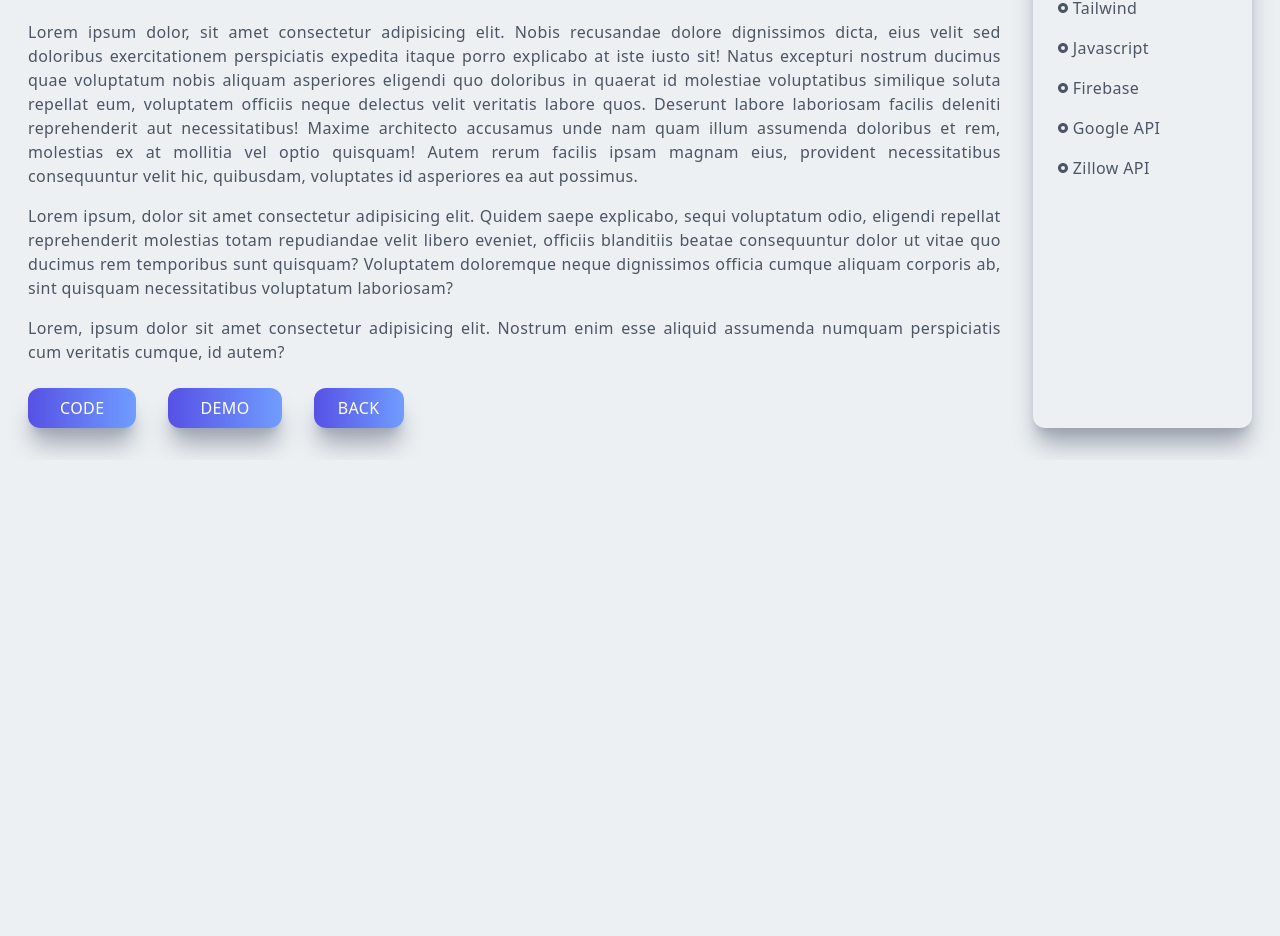
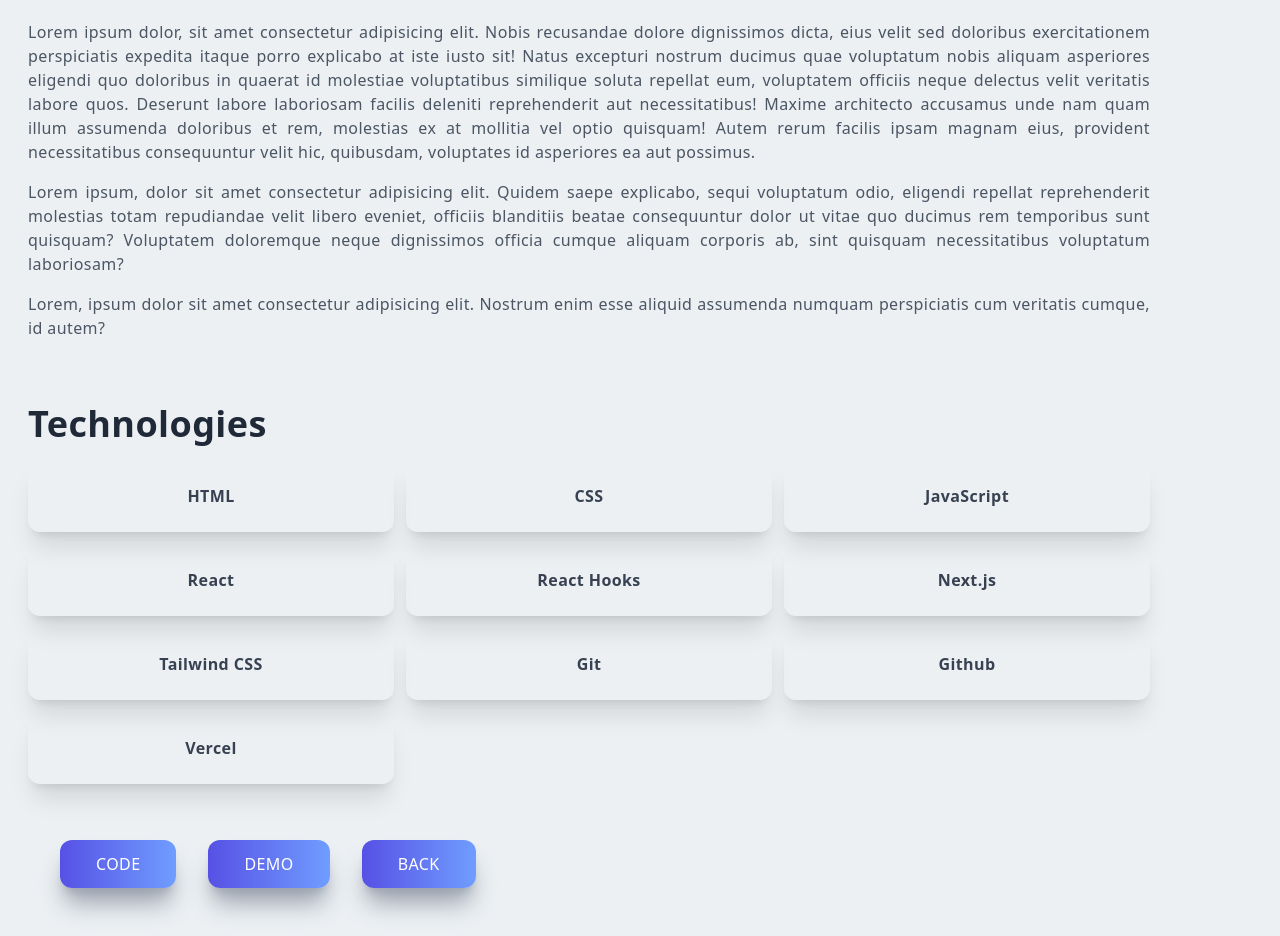
Before and after one commit to catkidd/portfolio-nextjs, a Next.js app: page /projectThree in a window 1280 px wide. Shown: the part 780-1716 px from the top of the page. Before the commit the page ends 1240 px from the top, so only its background shows below. Built offline with nearby package versions, Linux system fonts and the light colour scheme.

Commit message:
fix: project detail page layout updated

```diff
--- a/pages/projectFour.jsx
+++ b/pages/projectFour.jsx
@@ -1,8 +1,18 @@
 import Image from "next/image";
 import React from "react";
 import portfolioImg2 from "../public/assets/projects/portfolio-web-img-2.png";
-import { RiRadioButtonFill } from "react-icons/ri";
 import Link from "next/link";
+
+const technologies = [
+    { name: "HTML" },
+    { name: "CSS" },
+    { name: "JavaScript" },
+    { name: "React" },
+    { name: "Tailwind CSS" },
+    { name: "Git" },
+    { name: "Github" },
+    { name: "Vercel" },
+];
 
 const projectFour = () => {
     return (
@@ -22,11 +32,11 @@ const projectFour = () => {
                 </div>
             </div>
 
-            <div className="max-w-[1240px] mx-auto p-2 grid md:grid-cols-5 gap-8 py-8">
+            <div className="max-w-[1240px] mx-auto p-2 py-8">
                 <div className="col-span-4">
-                    <div className="text-justify">
+                    <div className="text-justify w-11/12">
                         <div className="text-xl tracking-widest font-semibold uppercase text-[#5651e5]">
-                            <p>Portfolio Website 1</p>
+                            <p>Project</p>
                             <hr className="w-8 h-1 mx-4 mt-4 bg-[#709dff] border-0 rounded"></hr>
                         </div>
 
@@ -59,49 +69,42 @@ const projectFour = () => {
                             autem?
                         </p>
                     </div>
-                    <div className="flex flex-row justify-items-start">
+                </div>
+            </div>
+            <div className="max-w-[1240px] mx-auto">
+                <div className="p-2">
+                    <h2 className=" py-4">Technologies</h2>
+                    <div className="grid md:grid-cols-2 lg:grid-cols-3 gap-3 w-11/12 text-center">
+                        {technologies.map((items, i) => {
+                            return (
+                                <p
+                                    className="p-6 font-semibold text-gray-700 shadow-xl rounded-xl hover:scale-105 ease-in duration-300"
+                                    key={i}>
+                                    {items.name}
+                                </p>
+                            );
+                        })}
+                    </div>
+                </div>
+            </div>
+            <div className="max-w-[1240px] mx-auto my-16 w-11/12">
+                <div className="flex flex-row justify-items-start p-2 my-10">
                     <a
                         href="https://github.com/catkidd/react-portfolio-using-tailwind"
                         target="_blank"
                         rel="noreferrer">
-                            <button className="px-8 py-2 mt-4 mr-8">Code</button>
+                        <button className="px-9 py-3 ml-8">Code</button>
                     </a>
                     <a
                         href="https://react-portfolio-using-tailwind.vercel.app/"
                         target="_blank"
                         rel="noreferrer">
-                            <button className="px-8 py-2 mt-4">Demo</button>
+                        <button className="px-9 py-3 ml-8">Demo</button>
                     </a>
-                        <div className="ml-8 py-2 px-6 mt-4 shadow-xl shadow-gray-400 rounded-xl uppercase bg-gradient-to-r from-[#5651e5] to-[#709dff] text-white">
+                    <div className="px-9 py-3 ml-8 shadow-xl shadow-gray-400 rounded-xl uppercase bg-gradient-to-r from-[#5651e5] to-[#709dff] text-white">
                         <Link href="/#projects">
                             <p>Back</p>
                         </Link>
-                        </div>
-                    </div>
-                </div>
-                <div className="col-span-4 md:col-span-1 shadow-xl shadow-gray-400 rounded-xl p-4">
-                    <div className="p-2">
-                        <p className="text-center font-bold pb-2">Technologies</p>
-                        <div className="grid grid-cols-3 md:grid-cols-1">
-                            <p className="text-gray-600 py-2 flex items-center">
-                                <RiRadioButtonFill className="pr-1" /> React
-                            </p>
-                            <p className="text-gray-600 py-2 flex items-center">
-                                <RiRadioButtonFill className="pr-1" /> Tailwind
-                            </p>
-                            <p className="text-gray-600 py-2 flex items-center">
-                                <RiRadioButtonFill className="pr-1" /> Javascript
-                            </p>
-                            <p className="text-gray-600 py-2 flex items-center">
-                                <RiRadioButtonFill className="pr-1" /> Firebase
-                            </p>
-                            <p className="text-gray-600 py-2 flex items-center">
-                                <RiRadioButtonFill className="pr-1" /> Google API
-                            </p>
-                            <p className="text-gray-600 py-2 flex items-center">
-                                <RiRadioButtonFill className="pr-1" /> Zillow API
-                            </p>
-                        </div>
                     </div>
                 </div>
             </div>
--- a/pages/projectOne.jsx
+++ b/pages/projectOne.jsx
@@ -1,8 +1,19 @@
 import Image from "next/image";
 import React from "react";
 import portfolioImg from "../public/assets/projects/portfolio-web-img.png";
-import { RiRadioButtonFill } from "react-icons/ri";
 import Link from "next/link";
+
+const technologies = [
+    { name: "HTML" },
+    { name: "CSS" },
+    { name: "JavaScript" },
+    { name: "React" },
+    { name: "Next.js" },
+    { name: "Tailwind CSS" },
+    { name: "Git" },
+    { name: "Github" },
+    { name: "Vercel" },
+];
 
 const projectOne = () => {
     return (
@@ -25,9 +36,9 @@ const projectOne = () => {
                 </div>
             </div>
 
-            <div className="max-w-[1240px] mx-auto p-2 grid md:grid-cols-5 gap-8 py-8">
+            <div className="max-w-[1240px] mx-auto p-2 py-8">
                 <div className="col-span-4">
-                    <div className="text-justify">
+                    <div className="text-justify w-11/12">
                         <div className="text-xl tracking-widest font-semibold uppercase text-[#5651e5]">
                             <p>Project</p>
                             <hr className="w-8 h-1 mx-4 mt-4 bg-[#709dff] border-0 rounded"></hr>
@@ -62,47 +73,42 @@ const projectOne = () => {
                             autem?
                         </p>
                     </div>
-
-                    <div className="flex flex-row justify-items-start">
+                </div>
+            </div>
+            <div className="max-w-[1240px] mx-auto">
+                <div className="p-2">
+                    <h2 className=" py-4">Technologies</h2>
+                    <div className="grid md:grid-cols-2 lg:grid-cols-3 gap-3 w-11/12 text-center">
+                        {technologies.map((items, i) => {
+                            return (
+                                <p
+                                    className="p-6 font-semibold text-gray-700 shadow-xl rounded-xl hover:scale-105 ease-in duration-300"
+                                    key={i}>
+                                    {items.name}
+                                </p>
+                            );
+                        })}
+                    </div>
+                </div>
+            </div>
+            <div className="max-w-[1240px] mx-auto">
+                <div className="flex flex-row justify-items-start p-2 my-10">
                     <a
                         href="https://github.com/catkidd/portfolio-nextjs"
                         target="_blank"
                         rel="noreferrer">
-                            <button className="px-8 py-2 mt-4 mr-8">Code</button>
+                        <button className="px-9 py-3 ml-8">Code</button>
                     </a>
-                        <a href="/" target="_blank" rel="noreferrer">
-                            <button className="px-8 py-2 mt-4">Demo</button>
+                    <a
+                        href="https://portfolio-nextjs-nu-red.vercel.app/"
+                        target="_blank"
+                        rel="noreferrer">
+                        <button className="px-9 py-3 ml-8">Demo</button>
                     </a>
-                        <div className="ml-8 py-2 px-6 mt-4 shadow-xl shadow-gray-400 rounded-xl uppercase bg-gradient-to-r from-[#5651e5] to-[#709dff] text-white">
+                    <div className="px-9 py-3 ml-8 shadow-xl shadow-gray-400 rounded-xl uppercase bg-gradient-to-r from-[#5651e5] to-[#709dff] text-white">
                         <Link href="/#projects">
                             <p>Back</p>
                         </Link>
-                        </div>
-                    </div>
-                </div>
-                <div className="col-span-4 md:col-span-1 shadow-xl shadow-gray-400 rounded-xl p-4">
-                    <div className="p-2">
-                        <p className="text-center font-bold pb-2">Technologies</p>
-                        <div className="grid grid-cols-3 md:grid-cols-1">
-                            <p className="text-gray-600 py-2 flex items-center">
-                                <RiRadioButtonFill className="pr-1" /> React
-                            </p>
-                            <p className="text-gray-600 py-2 flex items-center">
-                                <RiRadioButtonFill className="pr-1" /> Tailwind
-                            </p>
-                            <p className="text-gray-600 py-2 flex items-center">
-                                <RiRadioButtonFill className="pr-1" /> Javascript
-                            </p>
-                            <p className="text-gray-600 py-2 flex items-center">
-                                <RiRadioButtonFill className="pr-1" /> Firebase
-                            </p>
-                            <p className="text-gray-600 py-2 flex items-center">
-                                <RiRadioButtonFill className="pr-1" /> Google API
-                            </p>
-                            <p className="text-gray-600 py-2 flex items-center">
-                                <RiRadioButtonFill className="pr-1" /> Zillow API
-                            </p>
-                        </div>
                     </div>
                 </div>
             </div>
--- a/pages/projectThree.jsx
+++ b/pages/projectThree.jsx
@@ -1,8 +1,20 @@
 import Image from "next/image";
 import React from "react";
 import projextImgOne from "../public/assets/projects/image-1.png";
-import { RiRadioButtonFill } from "react-icons/ri";
 import Link from "next/link";
+
+const technologies = [
+    { name: "HTML" },
+    { name: "CSS" },
+    { name: "JavaScript" },
+    { name: "React" },
+    { name: "React Hooks" },
+    { name: "Next.js" },
+    { name: "Tailwind CSS" },
+    { name: "Git" },
+    { name: "Github" },
+    { name: "Vercel" },
+];
 
 const projectThree = () => {
     return (
@@ -22,9 +34,9 @@ const projectThree = () => {
                 </div>
             </div>
 
-            <div className="max-w-[1240px] mx-auto p-2 grid md:grid-cols-5 gap-8 py-8">
+            <div className="max-w-[1240px] mx-auto p-2 py-8">
                 <div className="col-span-4">
-                    <div className="text-justify">
+                    <div className="text-justify w-11/12">
                         <div className="text-xl tracking-widest font-semibold uppercase text-[#5651e5]">
                             <p>Project</p>
                             <hr className="w-8 h-1 mx-4 mt-4 bg-[#709dff] border-0 rounded"></hr>
@@ -59,43 +71,42 @@ const projectThree = () => {
                             autem?
                         </p>
                     </div>
-                    <div className="flex flex-row justify-items-start">
-                        <a href="/" target="_blank" rel="noreferrer">
-                            <button className="px-8 py-2 mt-4 mr-8">Code</button>
-                        </a>
-                        <a href="/" target="_blank" rel="noreferrer">
-                            <button className="px-8 py-2 mt-4">Demo</button>
-                        </a>
-                        <div className="ml-8 py-2 px-6 mt-4 shadow-xl shadow-gray-400 rounded-xl uppercase bg-gradient-to-r from-[#5651e5] to-[#709dff] text-white">
-                            <Link href="/#projects">
-                                <p>Back</p>
-                            </Link>
-                        </div>
+                </div>
+            </div>
+            <div className="max-w-[1240px] mx-auto">
+                <div className="p-2">
+                    <h2 className=" py-4">Technologies</h2>
+                    <div className="grid md:grid-cols-2 lg:grid-cols-3 gap-3 w-11/12 text-center">
+                        {technologies.map((items, i) => {
+                            return (
+                                <p
+                                    className="p-6 font-semibold text-gray-700 shadow-xl rounded-xl hover:scale-105 ease-in duration-300"
+                                    key={i}>
+                                    {items.name}
+                                </p>
+                            );
+                        })}
                     </div>
                 </div>
-                <div className="col-span-4 md:col-span-1 shadow-xl shadow-gray-400 rounded-xl p-4">
-                    <div className="p-2">
-                        <p className="text-center font-bold pb-2">Technologies</p>
-                        <div className="grid grid-cols-3 md:grid-cols-1">
-                            <p className="text-gray-600 py-2 flex items-center">
-                                <RiRadioButtonFill className="pr-1" /> React
-                            </p>
-                            <p className="text-gray-600 py-2 flex items-center">
-                                <RiRadioButtonFill className="pr-1" /> Tailwind
-                            </p>
-                            <p className="text-gray-600 py-2 flex items-center">
-                                <RiRadioButtonFill className="pr-1" /> Javascript
-                            </p>
-                            <p className="text-gray-600 py-2 flex items-center">
-                                <RiRadioButtonFill className="pr-1" /> Firebase
-                            </p>
-                            <p className="text-gray-600 py-2 flex items-center">
-                                <RiRadioButtonFill className="pr-1" /> Google API
-                            </p>
-                            <p className="text-gray-600 py-2 flex items-center">
-                                <RiRadioButtonFill className="pr-1" /> Zillow API
-                            </p>
-                        </div>
+            </div>
+            <div className="max-w-[1240px] mx-auto">
+                <div className="flex flex-row justify-items-start p-2 my-10">
+                    <a
+                        href="https://github.com/catkidd/portfolio-nextjs"
+                        target="_blank"
+                        rel="noreferrer">
+                        <button className="px-9 py-3 ml-8">Code</button>
+                    </a>
+                    <a
+                        href="https://portfolio-nextjs-nu-red.vercel.app/"
+                        target="_blank"
+                        rel="noreferrer">
+                        <button className="px-9 py-3 ml-8">Demo</button>
+                    </a>
+                    <div className="px-9 py-3 ml-8 shadow-xl shadow-gray-400 rounded-xl uppercase bg-gradient-to-r from-[#5651e5] to-[#709dff] text-white">
+                        <Link href="/#projects">
+                            <p>Back</p>
+                        </Link>
                     </div>
                 </div>
             </div>
--- a/pages/projectTwo.jsx
+++ b/pages/projectTwo.jsx
@@ -1,8 +1,20 @@
 import Image from "next/image";
 import React from "react";
 import forecastFront from "../public/assets/projects/weather-forecast-front.png";
-import { RiRadioButtonFill } from "react-icons/ri";
 import Link from "next/link";
+
+const technologies = [
+    { name: "HTML" },
+    { name: "CSS" },
+    { name: "JavaScript" },
+    { name: "React" },
+    { name: "React Hooks" },
+    { name: "Next.js" },
+    { name: "Tailwind CSS" },
+    { name: "Git" },
+    { name: "Github" },
+    { name: "Vercel" },
+];
 
 const projectTwo = () => {
     return (
@@ -20,17 +32,19 @@ const projectTwo = () => {
                     <h2 className="py-2">Weather Forecast App</h2>
                     <h3 className="w-1/2">
                         Brace yourself for a weather web app that&apos;s as cool as the weather
-                        itself! Built with React and Tailwind CSS, our app delivers real-time
-                        weather updates in a sleek and visually captivating interface that&apos;s
-                        sure to make your weather-checking experience a breeze - and a stylish one
-                        at that!
+                        itself!
+                    </h3>
+                    <h3 className="w-1/2">
+                        Built with React and Tailwind CSS, our app delivers real-time weather
+                        updates in a sleek and visually captivating interface that&apos;s sure to
+                        make your weather-checking experience a breeze - and a stylish one at that!
                     </h3>
                 </div>
             </div>
 
-            <div className="max-w-[1240px] mx-auto p-2 grid md:grid-cols-5 gap-8 py-8">
+            <div className="max-w-[1240px] mx-auto p-2 py-8">
                 <div className="col-span-4">
-                    <div className="text-justify">
+                    <div className="text-justify w-11/12">
                         <div className="text-xl tracking-widest font-semibold uppercase text-[#5651e5]">
                             <p>Project</p>
                             <hr className="w-8 h-1 mx-4 mt-4 bg-[#709dff] border-0 rounded"></hr>
@@ -67,49 +81,42 @@ const projectTwo = () => {
                             latest web technologies - React and Tailwind CSS!
                         </p>
                     </div>
-                    <div className="flex flex-row justify-items-start">
+                </div>
+            </div>
+            <div className="max-w-[1240px] mx-auto">
+                <div className="p-2">
+                    <h2 className=" py-4">Technologies</h2>
+                    <div className="grid md:grid-cols-2 lg:grid-cols-3 gap-3 w-11/12 text-center">
+                        {technologies.map((items, i) => {
+                            return (
+                                <p
+                                    className="p-6 font-semibold text-gray-700 shadow-xl rounded-xl hover:scale-105 ease-in duration-300"
+                                    key={i}>
+                                    {items.name}
+                                </p>
+                            );
+                        })}
+                    </div>
+                </div>
+            </div>
+            <div className="max-w-[1240px] mx-auto">
+                <div className="flex flex-row justify-items-start p-2 my-10">
                     <a
                         href="https://github.com/catkidd/weather-app"
                         target="_blank"
                         rel="noreferrer">
-                            <button className="px-8 py-2 mt-4 mr-8">Code</button>
+                        <button className="px-9 py-3 ml-8">Code</button>
                     </a>
                     <a
                         href="https://weather-app-alpha-lemon.vercel.app/"
                         target="_blank"
                         rel="noreferrer">
-                            <button className="px-8 py-2 mt-4">Demo</button>
+                        <button className="px-9 py-3 ml-8">Demo</button>
                     </a>
-                        <div className="ml-8 py-2 px-6 mt-4 shadow-xl shadow-gray-400 rounded-xl uppercase bg-gradient-to-r from-[#5651e5] to-[#709dff] text-white">
+                    <div className="px-9 py-3 ml-8 shadow-xl shadow-gray-400 rounded-xl uppercase bg-gradient-to-r from-[#5651e5] to-[#709dff] text-white">
                         <Link href="/#projects">
                             <p>Back</p>
                         </Link>
-                        </div>
-                    </div>
-                </div>
-                <div className="col-span-4 md:col-span-1 shadow-xl shadow-gray-400 rounded-xl p-4">
-                    <div className="p-2">
-                        <p className="text-center font-bold pb-2">Technologies</p>
-                        <div className="grid grid-cols-3 md:grid-cols-1">
-                            <p className="text-gray-600 py-2 flex items-center">
-                                <RiRadioButtonFill className="pr-1" /> React
-                            </p>
-                            <p className="text-gray-600 py-2 flex items-center">
-                                <RiRadioButtonFill className="pr-1" /> Tailwind
-                            </p>
-                            <p className="text-gray-600 py-2 flex items-center">
-                                <RiRadioButtonFill className="pr-1" /> Javascript
-                            </p>
-                            <p className="text-gray-600 py-2 flex items-center">
-                                <RiRadioButtonFill className="pr-1" /> Firebase
-                            </p>
-                            <p className="text-gray-600 py-2 flex items-center">
-                                <RiRadioButtonFill className="pr-1" /> Google API
-                            </p>
-                            <p className="text-gray-600 py-2 flex items-center">
-                                <RiRadioButtonFill className="pr-1" /> Zillow API
-                            </p>
-                        </div>
                     </div>
                 </div>
             </div>
```
Lines whose indentation alone changed are shown as unchanged.
